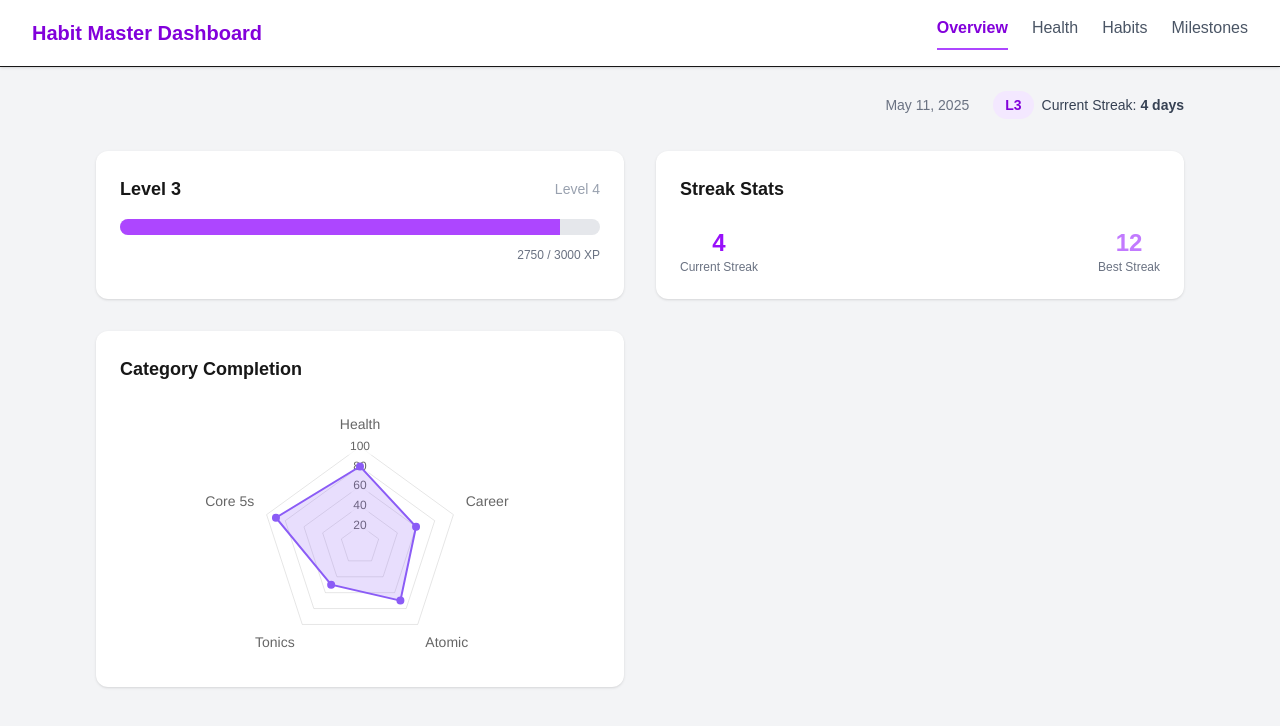
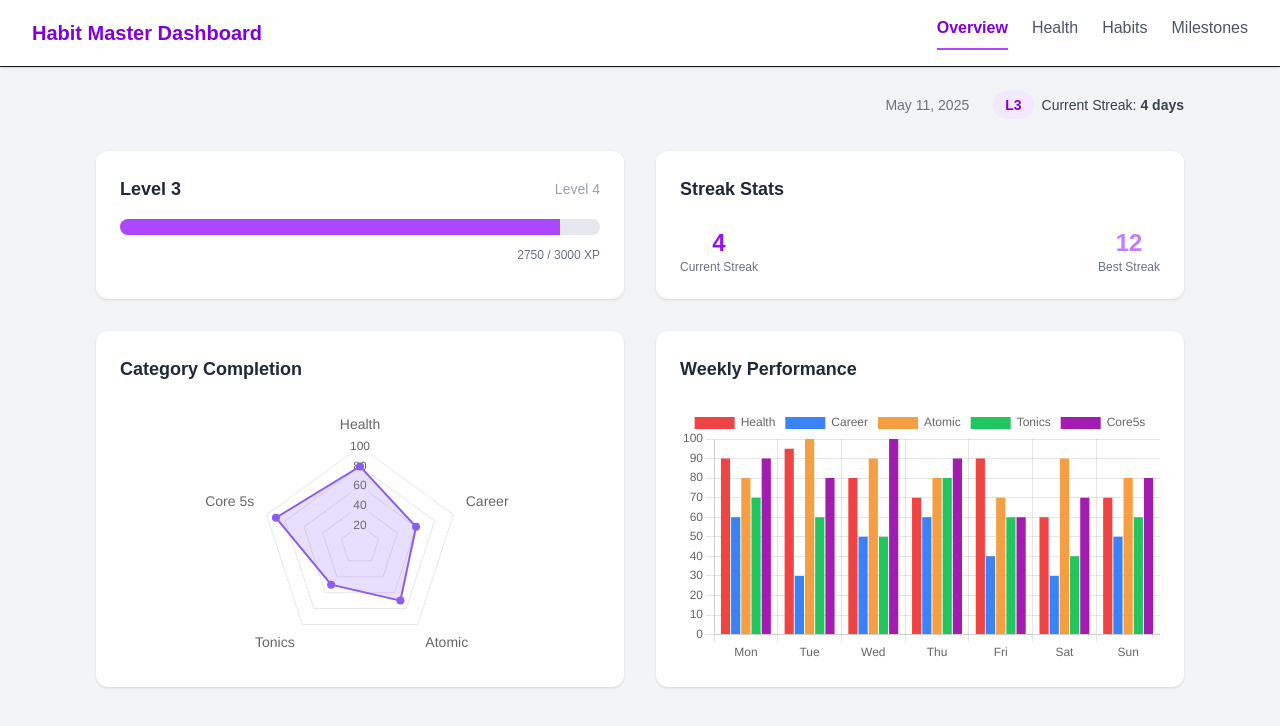
Before and after one commit to arfin97/life-in-dashboard, a Next.js app: page / in a window 1280 px wide. Shown: the top 726 px of the page. Built offline with nearby package versions, Linux system fonts and the light colour scheme.

Commit message:
fix: use dark text color for all card titles for better visibility

```diff
--- a/src/app/components/CategoryCompletionCard.tsx
+++ b/src/app/components/CategoryCompletionCard.tsx
@@ -49,7 +49,7 @@ export default function CategoryCompletionCard({ labels, data }: CategoryComplet
   };
   return (
     <div className="bg-white rounded-xl shadow p-6 flex flex-col gap-4 h-full">
-      <div className="font-semibold text-lg mb-2">Category Completion</div>
+      <div className="font-semibold text-lg mb-2 text-gray-800">Category Completion</div>
       <div className="h-64">
         <Radar data={chartData} options={options} />
       </div>
--- a/src/app/components/LevelProgressCard.tsx
+++ b/src/app/components/LevelProgressCard.tsx
@@ -9,7 +9,7 @@ export default function LevelProgressCard({ level, xp, nextLevelXP }: LevelProgr
   return (
     <div className="bg-white rounded-xl shadow p-6 flex flex-col gap-2">
       <div className="flex items-center gap-2 mb-2">
-        <span className="text-lg font-semibold">Level {level}</span>
+        <span className="text-lg font-semibold text-gray-800">Level {level}</span>
         <span className="ml-auto text-sm text-gray-400">Level {level + 1}</span>
       </div>
       <div className="w-full h-4 bg-gray-200 rounded-full overflow-hidden">
--- a/src/app/components/StreakStatsCard.tsx
+++ b/src/app/components/StreakStatsCard.tsx
@@ -6,7 +6,7 @@ type StreakStatsCardProps = {
 export default function StreakStatsCard({ currentStreak, bestStreak }: StreakStatsCardProps) {
   return (
     <div className="bg-white rounded-xl shadow p-6 flex flex-col gap-4">
-      <div className="font-semibold text-lg mb-2">Streak Stats</div>
+      <div className="font-semibold text-lg mb-2 text-gray-800">Streak Stats</div>
       <div className="flex justify-between items-center">
         <div className="flex flex-col items-center">
           <span className="text-2xl font-bold text-purple-600">{currentStreak}</span>
--- /dev/null
+++ b/src/app/components/WeeklyPerformanceCard.tsx
@@ -0,0 +1,67 @@
+"use client";
+import { Bar } from "react-chartjs-2";
+import {
+  Chart as ChartJS,
+  CategoryScale,
+  LinearScale,
+  BarElement,
+  Title,
+  Tooltip,
+  Legend,
+} from "chart.js";
+
+ChartJS.register(CategoryScale, LinearScale, BarElement, Title, Tooltip, Legend);
+
+type WeeklyPerformance = {
+  day: string;
+  Health: number;
+  Career: number;
+  Atomic: number;
+  Tonics: number;
+  Core5s: number;
+};
+
+type WeeklyPerformanceCardProps = {
+  data: WeeklyPerformance[];
+};
+
+const categoryColors: Record<string, string> = {
+  Health: "#ef4444", // red
+  Career: "#3b82f6", // blue
+  Atomic: "#f59e42", // orange
+  Tonics: "#22c55e", // green
+  Core5s: "#a21caf", // purple
+};
+
+export default function WeeklyPerformanceCard({ data }: WeeklyPerformanceCardProps) {
+  const labels = data.map((d) => d.day);
+  const categories = ["Health", "Career", "Atomic", "Tonics", "Core5s"];
+  const chartData = {
+    labels,
+    datasets: categories.map((cat) => ({
+      label: cat,
+      data: data.map((d) => d[cat as keyof WeeklyPerformance]),
+      backgroundColor: categoryColors[cat],
+    })),
+  };
+  const options = {
+    responsive: true,
+    plugins: {
+      legend: { position: "top" as const },
+      title: { display: false },
+    },
+    scales: {
+      x: { stacked: false },
+      y: { beginAtZero: true, max: 100 },
+    },
+    maintainAspectRatio: false,
+  };
+  return (
+    <div className="bg-white rounded-xl shadow p-6 flex flex-col gap-4 h-full">
+      <div className="font-semibold text-lg mb-2 text-gray-800">Weekly Performance</div>
+      <div className="h-64">
+        <Bar data={chartData} options={options} />
+      </div>
+    </div>
+  );
+}
--- a/src/app/page.tsx
+++ b/src/app/page.tsx
@@ -4,6 +4,7 @@ import { getDashboardData } from "./data/dashboardData";
 import LevelProgressCard from "./components/LevelProgressCard";
 import StreakStatsCard from "./components/StreakStatsCard";
 import CategoryCompletionCard from "./components/CategoryCompletionCard";
+import WeeklyPerformanceCard from "./components/WeeklyPerformanceCard";
 
 export default async function Home() {
   const data = await getDashboardData();
@@ -28,7 +29,7 @@ export default async function Home() {
         </div>
         <div className="grid grid-cols-1 md:grid-cols-2 gap-8 mt-8">
           <CategoryCompletionCard labels={data.radar.labels} data={data.radar.data} />
-          {/* Placeholder for Weekly Performance card */}
+          <WeeklyPerformanceCard data={data.weeklyPerformance} />
         </div>
       </div>
     </div>
```
